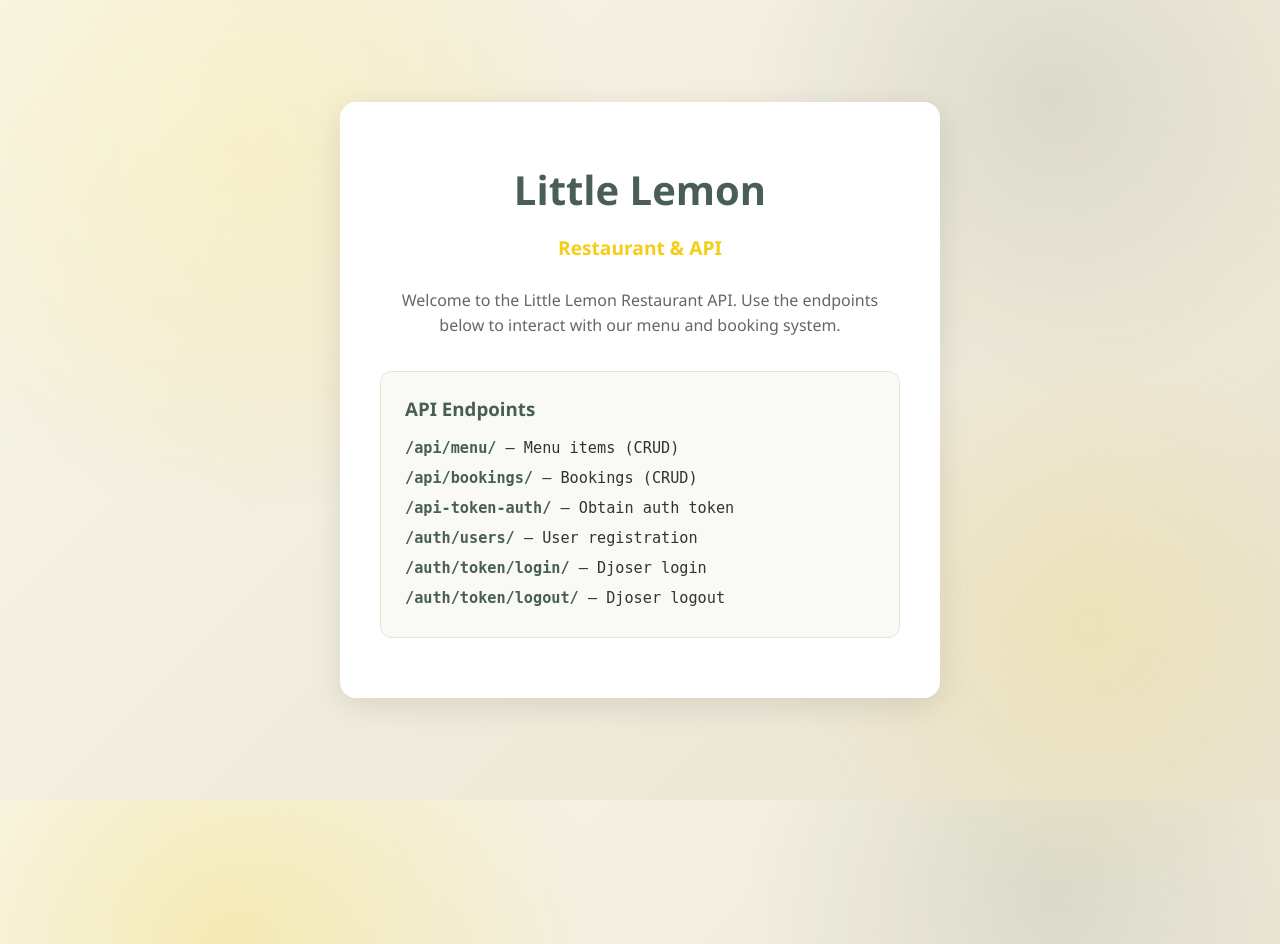
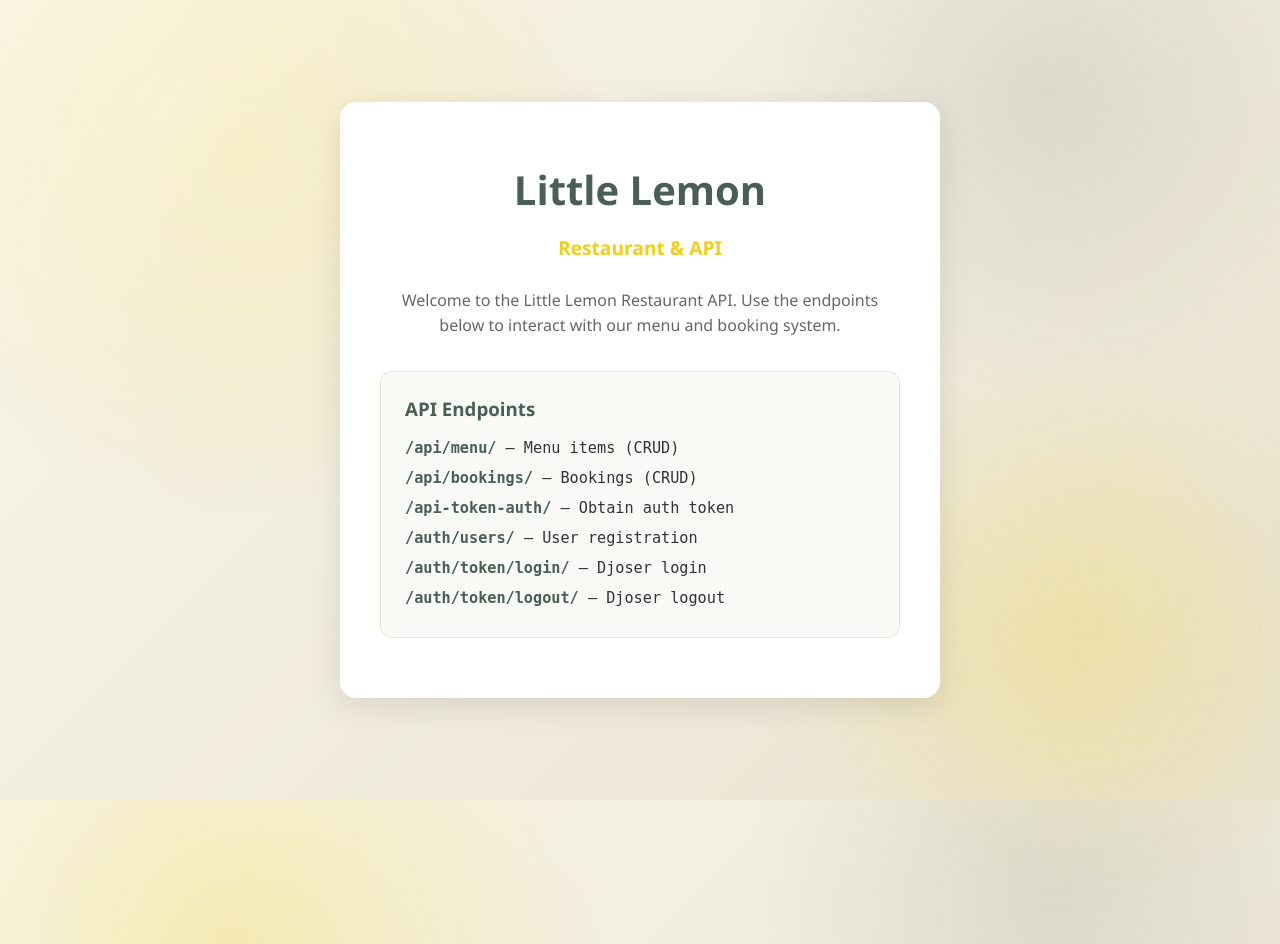
Before and after one commit to dhruvil-d/littlelemon-capstone, a Django app: page / in a window 1280 px wide; the page is wider, and only the part inside the window is pictured. Shown: the top 944 px of that part. Run offline with Django 4.2, Linux system fonts and the light colour scheme.

Commit message:
Tweak landing page background

```diff
--- a/templates/index.html
+++ b/templates/index.html
@@ -11,6 +11,7 @@
             background:
                 radial-gradient(circle at 18% 18%, rgba(244, 206, 20, 0.24), transparent 30%),
                 radial-gradient(circle at 82% 12%, rgba(73, 94, 87, 0.12), transparent 24%),
+                radial-gradient(circle at 82% 82%, rgba(244, 206, 20, 0.10), transparent 22%),
                 linear-gradient(135deg, #f8f6eb 0%, #e9e2cf 100%);
             min-height: 100vh;
             display: flex;
```
